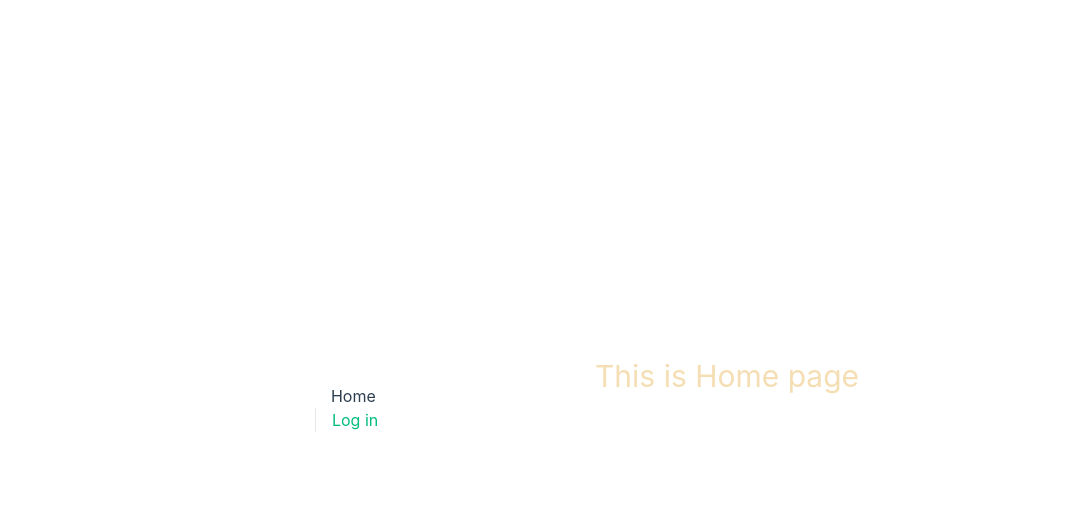
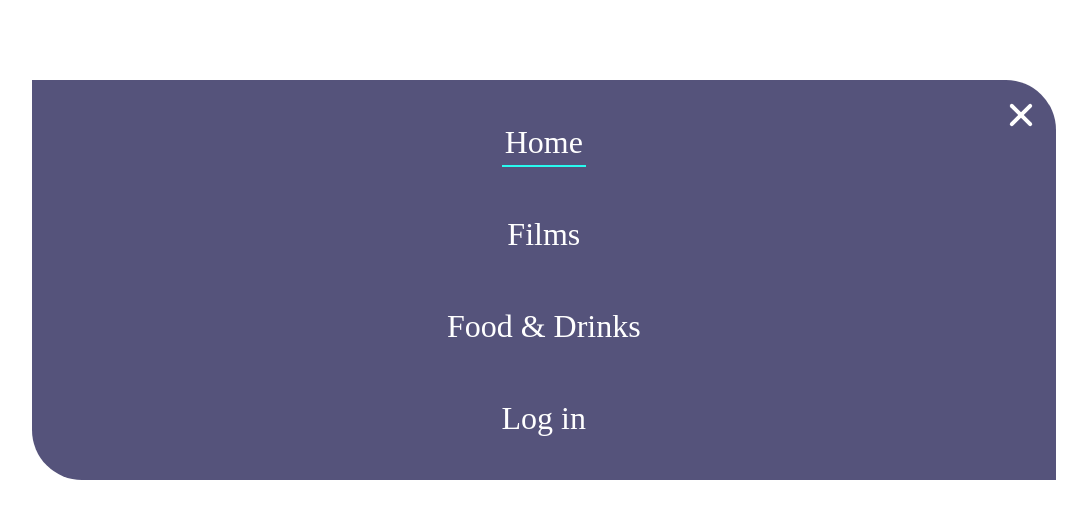
Before and after one commit to LcNyaker/team-project-vue, a Vue app: page / in a window 1280 px wide. Shown: the top 518 px of the page, without its empty margins (45-1132 px from the left). Built offline with nearby package versions, Linux system fonts and the light colour scheme; the HTML template or start-up script is replaced by a standard one; a web font is replaced by a local one.

Commit message:
feat(logo-small): rename logo for better linking

```diff
--- a/src/App.vue
+++ b/src/App.vue
@@ -1,5 +1,6 @@
 <script setup lang="ts">
 import { RouterLink, RouterView } from 'vue-router';
+import HeaderAndMenu from './components/fixtures/header/HeaderAndMenu.vue';
 </script>
 
 <template>
@@ -11,6 +12,7 @@ import { RouterLink, RouterView } from 'vue-router';
       </nav>
     </div>
   </header>
+  <HeaderAndMenu />
 
   <RouterView />
 </template>
```
Also changed, not shown: src/assets/Logo-small.svg (renamed from src/assets/Logo small.svg).
